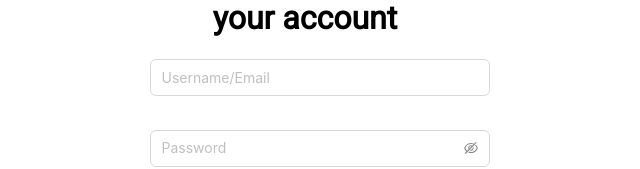
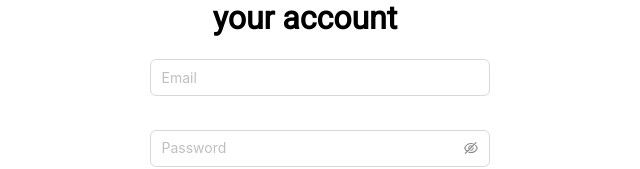
Before and after one commit to Bonitz0902/ticketwave-frontend, a React (Create React App) app in the folder ticketwave/: page /login in a window 1280 px wide. Shown: the part 160-329 px from the top of the page, without its empty margins (320-960 px from the left). Built offline with nearby package versions, Linux system fonts and the light colour scheme.

Commit message:
refactor: remove username as account login option

```diff
--- a/ticketwave/src/pages/LoginAccountPage.js
+++ b/ticketwave/src/pages/LoginAccountPage.js
@@ -35,11 +35,11 @@ export const LoginAccountPage = () => {
                         initialValues={{ remember: true }}
                     >
                         <Form.Item
-                            name="username/email"
+                            name="email"
                         >
                             <Input
                                 className='login-form-inputs'
-                                placeholder='Username/Email'
+                                placeholder='Email'
                                 value={email}
                                 onChange={(event) => setEmail(event.target.value)}
                             />
```
